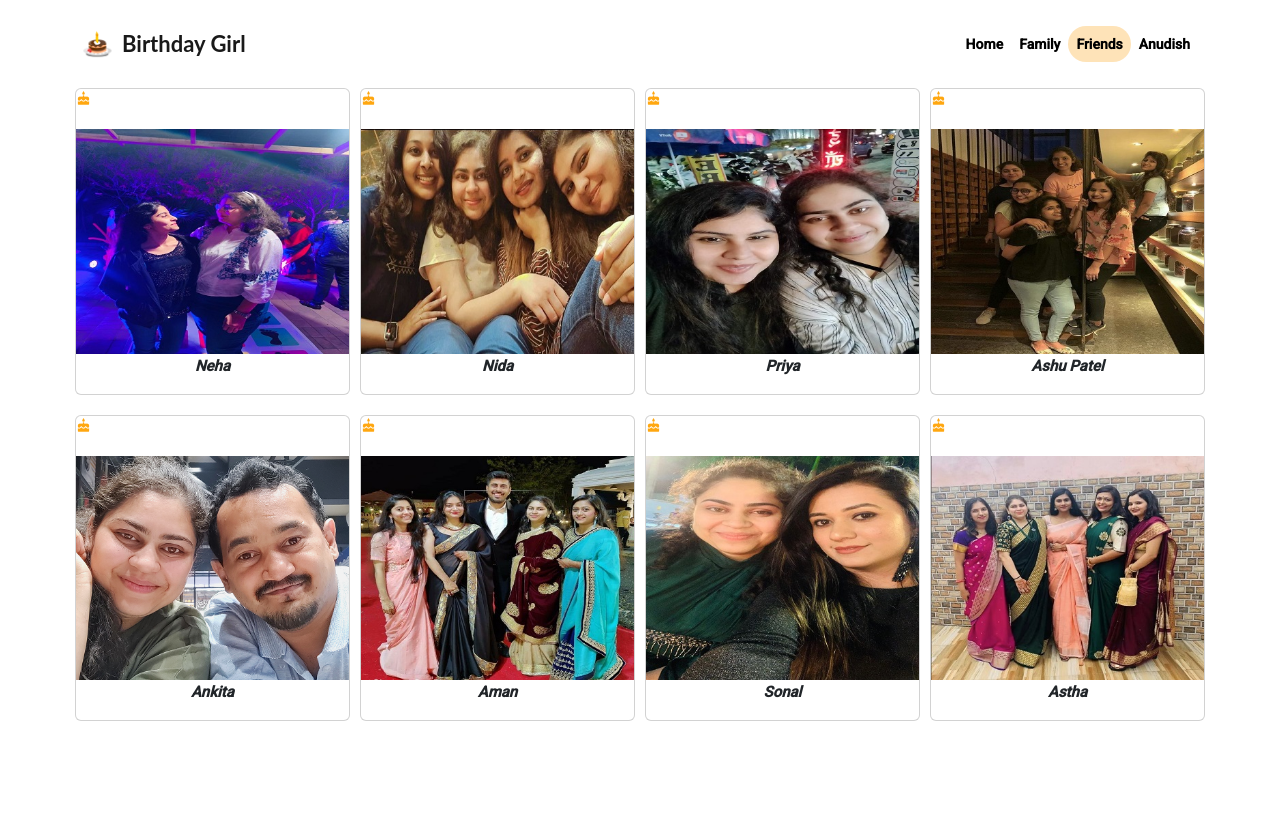
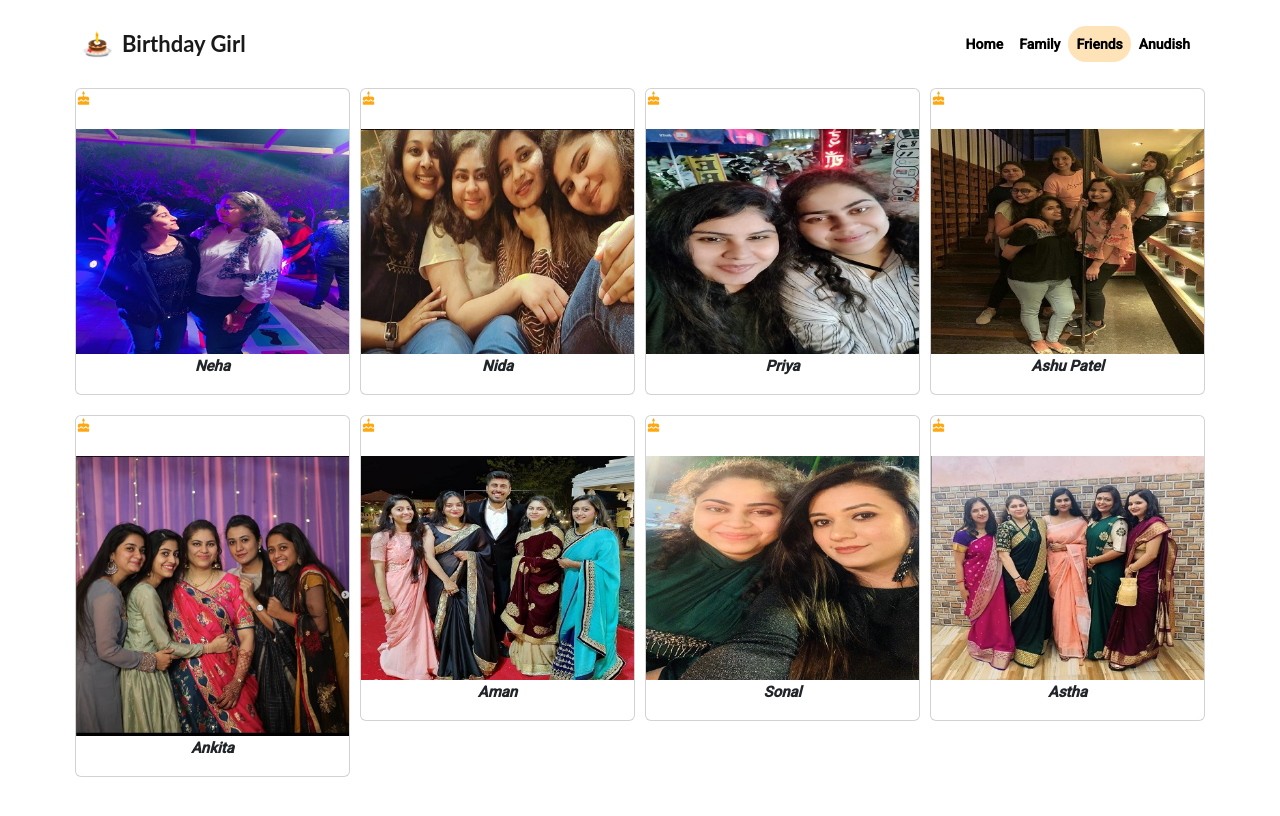
Before and after one commit to anudish/happy-birthday-aditi, an Angular app: page /friends in a window 1280 px wide. Built offline with nearby package versions, Linux system fonts and the light colour scheme.

Commit message:
Ankita image update

```diff
--- a/src/app/dialogs/dialogs.component.html
+++ b/src/app/dialogs/dialogs.component.html
@@ -236,7 +236,7 @@
     </h2>
     <div class="center-block" style="text-align: center;
         display: block;"><img style="margin-bottom: 20px; width: auto;height: auto;"
-        src="../../assets/KetanDada_Vahini.jpg" alt="Success"><br>
+        src="../../assets/Ankita.jpg" alt="Success"><br>
         Lorem ipsum dolor sit amet, consectetur adipisicing elit. Impedit, ipsam blanditiis soluta saepe libero, optio
         molestias nihil, molestiae incidunt officia hic excepturi quae in corporis voluptatibus? Aspernatur
         reprehenderit praesentium ullam?
--- a/src/app/friends/friends.component.html
+++ b/src/app/friends/friends.component.html
@@ -48,7 +48,7 @@
                 <h4 class="card-title text-right">
                     <i class="material-icons">cake</i>
                 </h4>
-                <img src="../../assets/copy_image.png" width = "auto" height = "auto" alt="Birthday Capture">
+                <img src="../../assets/Ankita.jpg" width = "auto" height = "auto" alt="Birthday Capture">
                 <h4 class="card-title font-style title" style="text-align:center ; font-style: oblique;"> <b>Ankita </b></h4>
 
             </div> <br>
```
Also changed, not shown: src/assets/Ankita.jpg (added).
